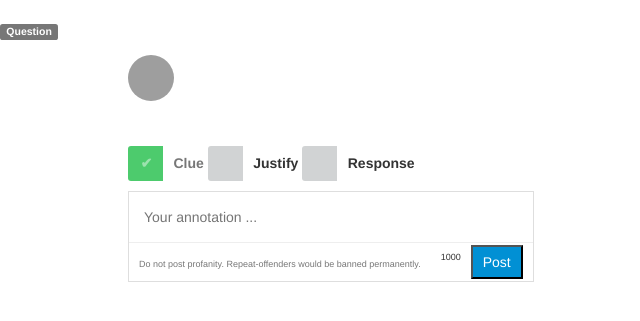
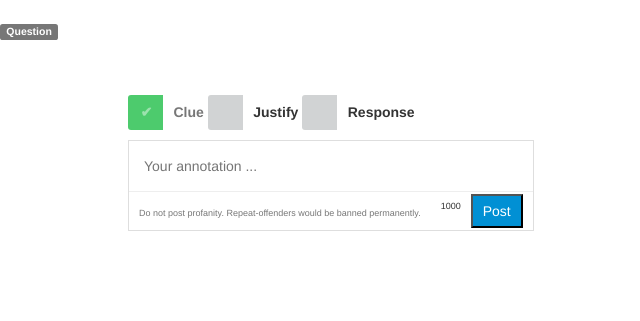
Before and after one commit to bbhambore/abstract-art-annotation, a Flask app: template Requestor/templates/test1.html in a window 1280 px wide. Shown: the part 52-373 px from the top of the page, without its empty margins (0-640 px from the left). Run offline with Flask 2, Linux system fonts and the light colour scheme; the template is opened without the code that fills it, so the values that code supplies are empty; parts of the project's set-up code (start-up, migrations or seed data) failed here and were passed over; some libraries are stand-ins or nearby versions; grey boxes are pictures that could not be loaded.

Commit message:
Comment out the <thinkdj> div

```diff
--- a/Requestor/templates/test1.html
+++ b/Requestor/templates/test1.html
@@ -66,11 +66,11 @@
   {% if conversation["status"] == "Open" %}
   <div class="upp-comment-box first">
     <form method="POST">
-      <div class="upp-comment-box-avatar">
+      <!-- <div class="upp-comment-box-avatar">
         <a href="https://twitter.com/thinkdj" target="_blank" title="thinkdj">
     			<img src="https://accounts-cdn.9gag.com/media/avatar/872741_100_5.jpg">
     		</a>
-      </div>
+      </div> -->
 
       {% if result['userType'] == "Requester" %}
       <div style="display: inline-block">
@@ -125,11 +125,11 @@
 </div>
 <div class="upp-comment-box first">
   <form method="POST">
-    <div class="upp-comment-box-avatar">
+    <!-- <div class="upp-comment-box-avatar">
       <a href="https://twitter.com/thinkdj" target="_blank" title="thinkdj">
         <img src="https://accounts-cdn.9gag.com/media/avatar/872741_100_5.jpg">
       </a>
-    </div>
+    </div> -->
     <div style="display: inline-block">
     <input type="radio" name="radio" id="radio1" class="radio" value = "Clue" checked/>
     <label for="radio1">Clue</label>
--- a/Requestor/templates/test_working.html
+++ b/Requestor/templates/test_working.html
@@ -54,11 +54,11 @@
   </div>
   <div class="upp-comment-box first">
     <form class = "conversation" method="POST">
-      <div class="upp-comment-box-avatar">
+      <!-- <div class="upp-comment-box-avatar">
         <a href="https://twitter.com/thinkdj" target="_blank" title="thinkdj">
     			<img src="https://accounts-cdn.9gag.com/media/avatar/872741_100_5.jpg">
     		</a>
-      </div>
+      </div> -->
       <div style="display: inline-block">
       <input type="radio" name="radio" id="radio1" class="radio" value = "Clue" checked/>
       <label class = "conv" for="radio1">Clue</label>
--- a/Responder/templates/test_working.html
+++ b/Responder/templates/test_working.html
@@ -54,11 +54,11 @@
   </div>
   <div class="upp-comment-box first">
     <form class = "conversation" method="POST">
-      <div class="upp-comment-box-avatar">
+      <!-- <div class="upp-comment-box-avatar">
         <a href="https://twitter.com/thinkdj" target="_blank" title="thinkdj">
     			<img src="https://accounts-cdn.9gag.com/media/avatar/872741_100_5.jpg">
     		</a>
-      </div>
+      </div> -->
       <div style="display: inline-block">
       <input type="radio" name="radio" id="radio1" class="radio" value = "Clue" checked/>
       <label class = "conv" for="radio1">Clue</label>
```
Also changed, not shown: Responder/templates/test1.html (+4 -4 lines).
